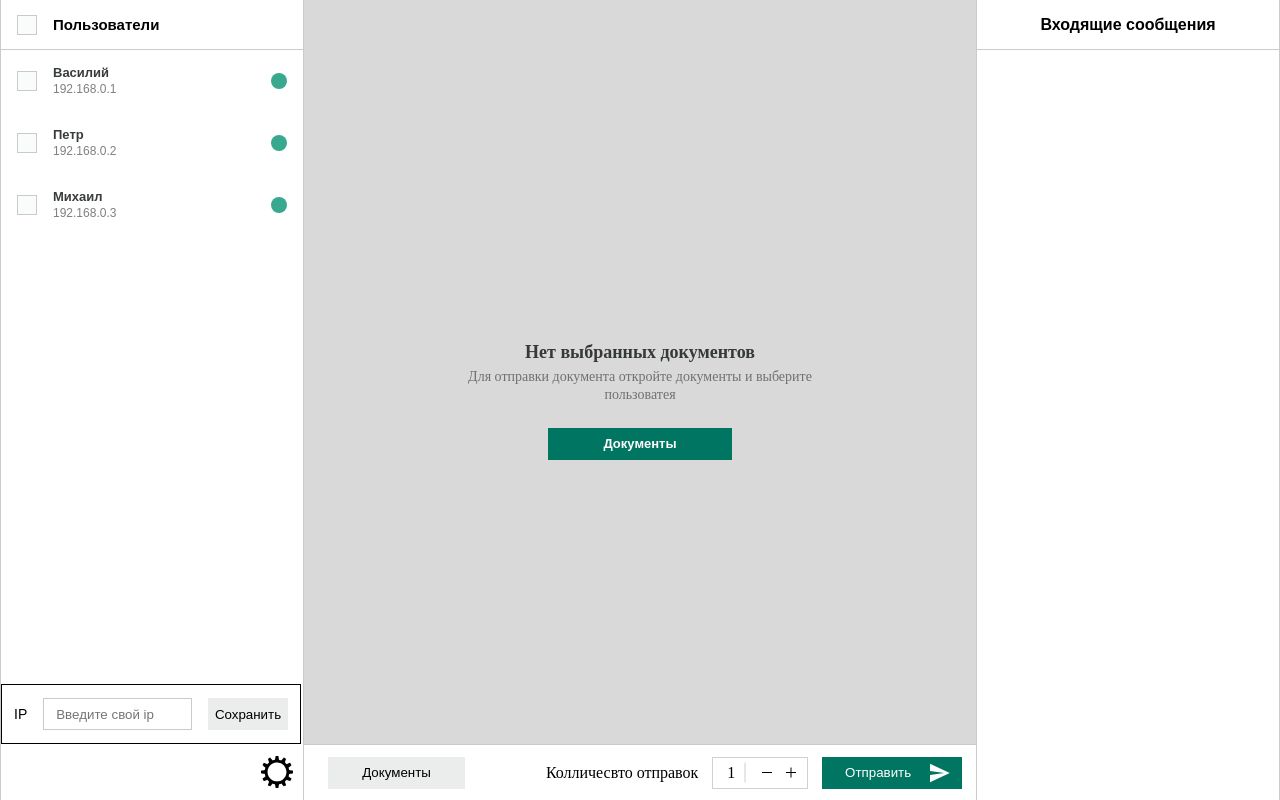
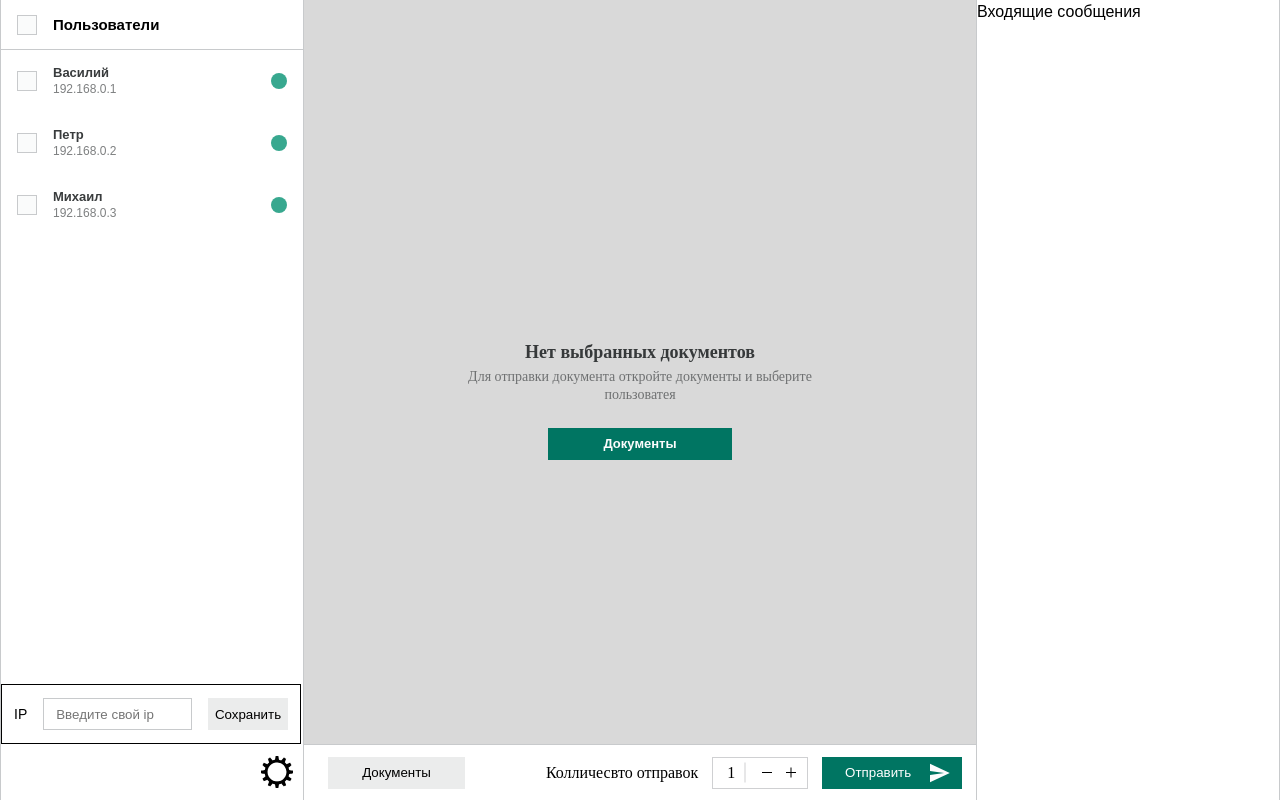
Before and after one commit to dageron20/projectSTC, a React (Create React App) app: page / in a window 1280 px wide. Built offline with nearby package versions, Linux system fonts and the light colour scheme.

Commit message:
Fix: some feture

```diff
--- a/src/components/Messages/messages.css
+++ b/src/components/Messages/messages.css
@@ -1,23 +1,7 @@
 aside {
-  display: flex;
-  flex-direction: column;
-  position: relative;
-  width: 304px;
-  border-right: 1px solid #C8CACC;
   border-left: 1px solid #C8CACC;
   font-family: "Inter-Bold", sans-serif;
   font-weight: 700;
 }
-aside h1 {
-  height: 50px;
-  display: flex;
-  flex-direction: row;
-  align-items: center;
-  justify-content: space-around;
-  border-bottom: 1px solid #C8CACC;
-  -webkit-user-select: none;
-  font-family: "Inter-SemiBold", sans-serif;
-  font-weight: 600;
-}
 
 /*# sourceMappingURL=messages.css.map */
--- a/src/components/Messages/messages.scss
+++ b/src/components/Messages/messages.scss
@@ -1,23 +1,6 @@
 @import "../../styles/_vars.scss";
 
 aside {
-  display: flex;
-  flex-direction: column;
-  position: relative;
-  width: 304px;
-
-  border-right: 1px solid #C8CACC;
   border-left: 1px solid #C8CACC;
   @include f700;
-
-  & h1 {
-    height: 50px;
-    display: flex;
-    flex-direction: row;
-    align-items: center;
-    justify-content: space-around;
-    border-bottom: 1px solid  #C8CACC;
-    -webkit-user-select: none;
-    @include f600;
-  }
 }
```
Also changed, not shown: src/components/BottomDocument/BottomDocument.jsx (+0 -315 lines), 2 other files (tests, documents, lock files or other folders).
